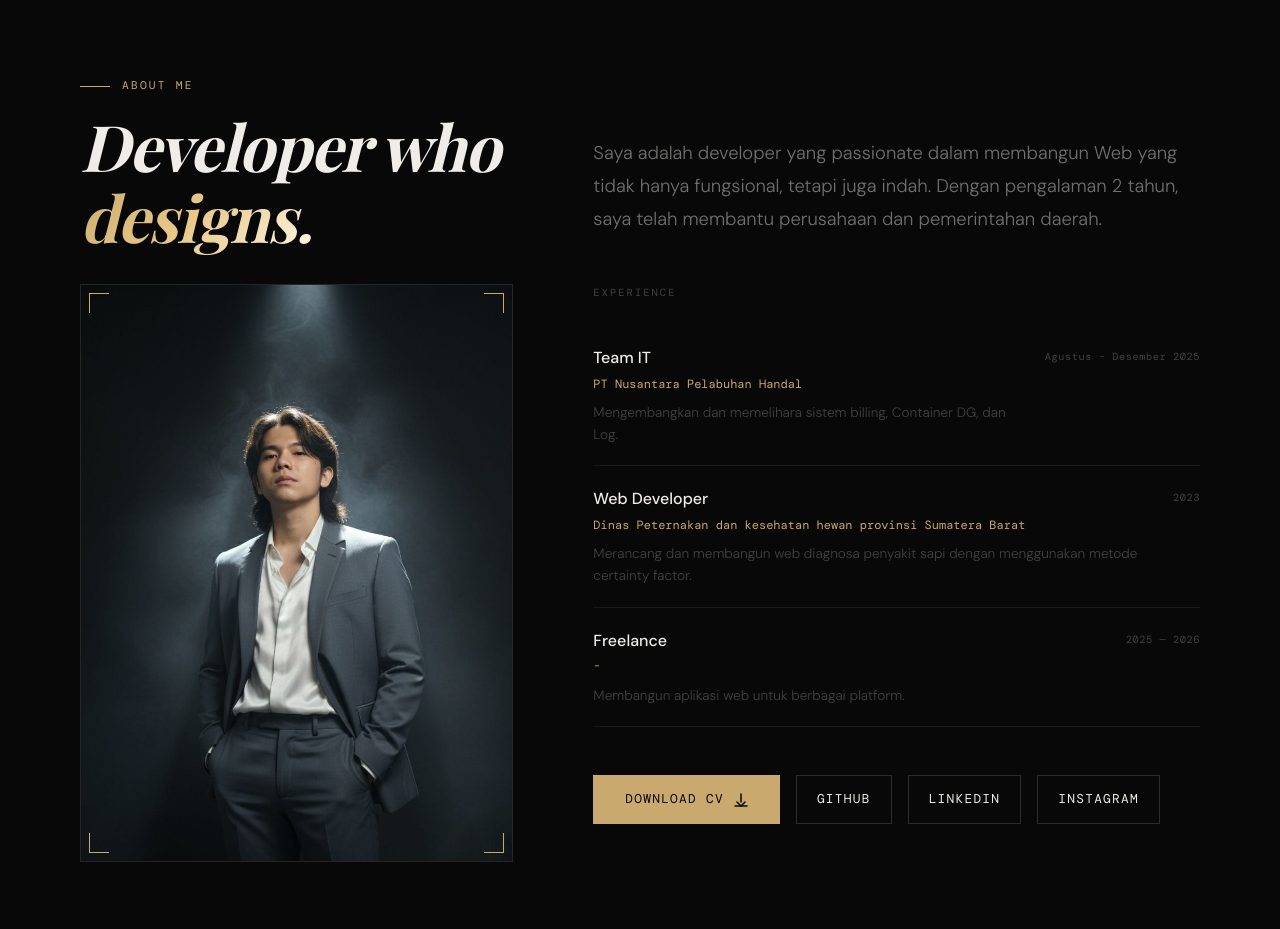
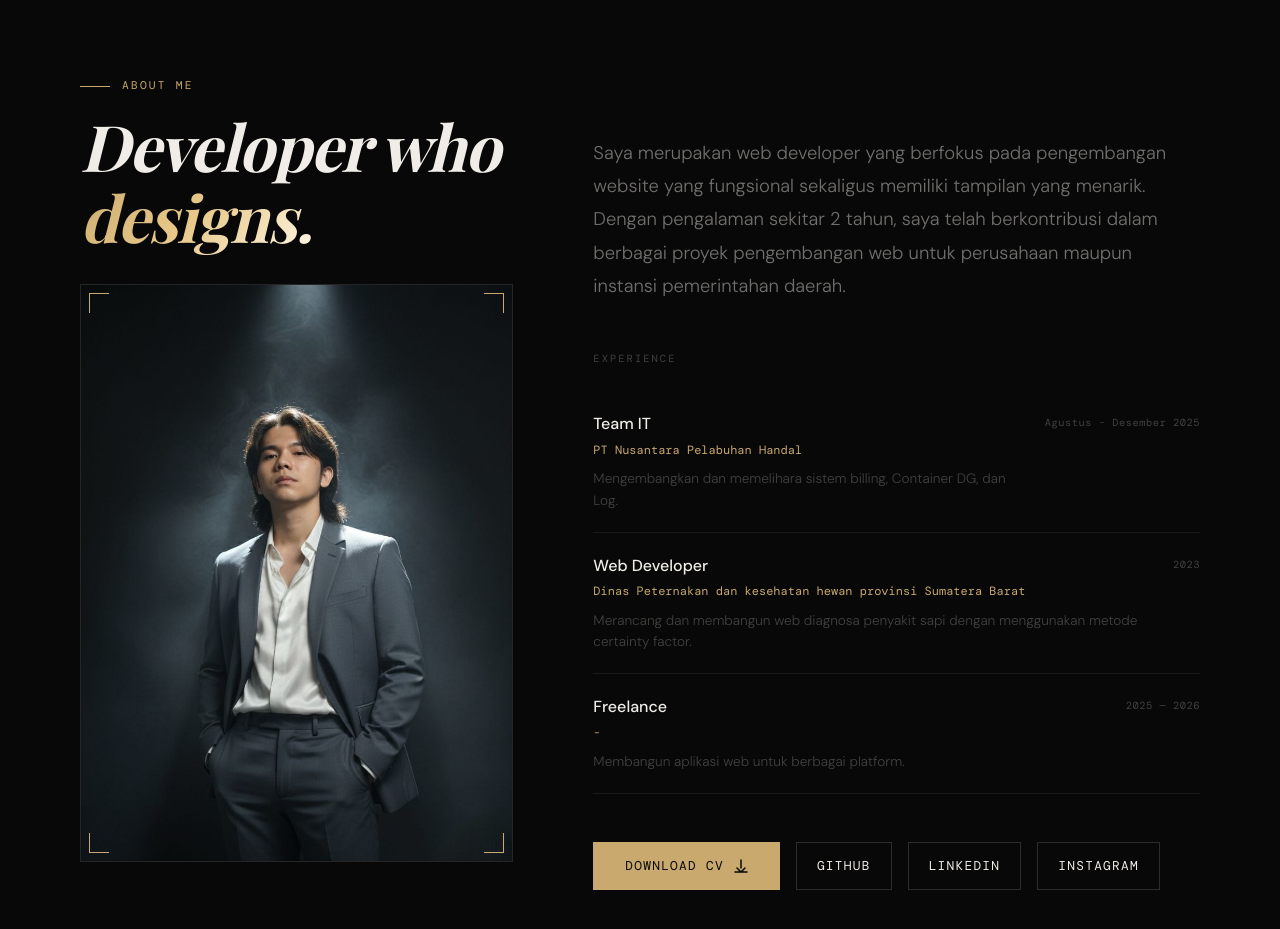
Before and after one commit to naufaldzakwannn/next-porto, a Next.js app: page / in a window 1280 px wide. Shown: the part 920-1849 px from the top of the page. Built offline with nearby package versions, Linux system fonts and the light colour scheme; a web font is replaced by a local one.

Commit message:
Fix data

```diff
--- a/data/portfolio.ts
+++ b/data/portfolio.ts
@@ -3,7 +3,7 @@ export const portfolioData = {
   title: "Web Developer",
   subtitle: "",
   // tagline: "Crafting digital experiences that leave a mark.",
-  bio: "Saya adalah developer yang passionate dalam membangun Web yang tidak hanya fungsional, tetapi juga indah. Dengan pengalaman 2 tahun, saya telah membantu perusahaan dan pemerintahan daerah.",
+  bio: "Saya merupakan web developer yang berfokus pada pengembangan website yang fungsional sekaligus memiliki tampilan yang menarik. Dengan pengalaman sekitar 2 tahun, saya telah berkontribusi dalam berbagai proyek pengembangan web untuk perusahaan maupun instansi pemerintahan daerah.",
   location: "Padang, Indonesia",
   email: "naufaldzakwan189@gmail.com",
   availability: true,
```
Also changed, not shown: components/Navbar.tsx (+1 -17 lines).
